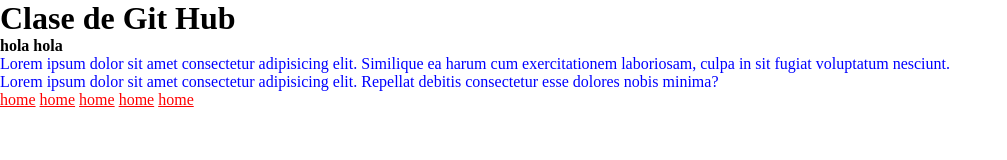
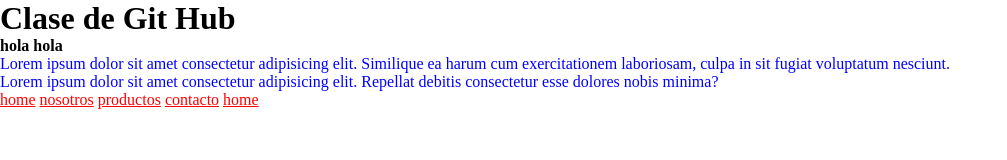
Before and after one commit to JuanseAlv/proyecto1coder, a plain HTML site: page index.html in a window 1280 px wide. Shown: the whole page, without its empty margins (0-1007 px from the left). Drawn offline with Linux system fonts and the light colour scheme.

Commit message:
actualizo
cambie el nombre de los enlaces

```diff
--- a/index.html
+++ b/index.html
@@ -17,9 +17,9 @@
             <ul>
                 <li>
                     <a href="">home</a>
-                    <a href="">home</a>
-                    <a href="">home</a>
-                    <a href="">home</a>
+                    <a href="">nosotros</a>
+                    <a href="">productos</a>
+                    <a href="">contacto</a>
                     <a href="">home</a>
                 </li>
             </ul>
```
